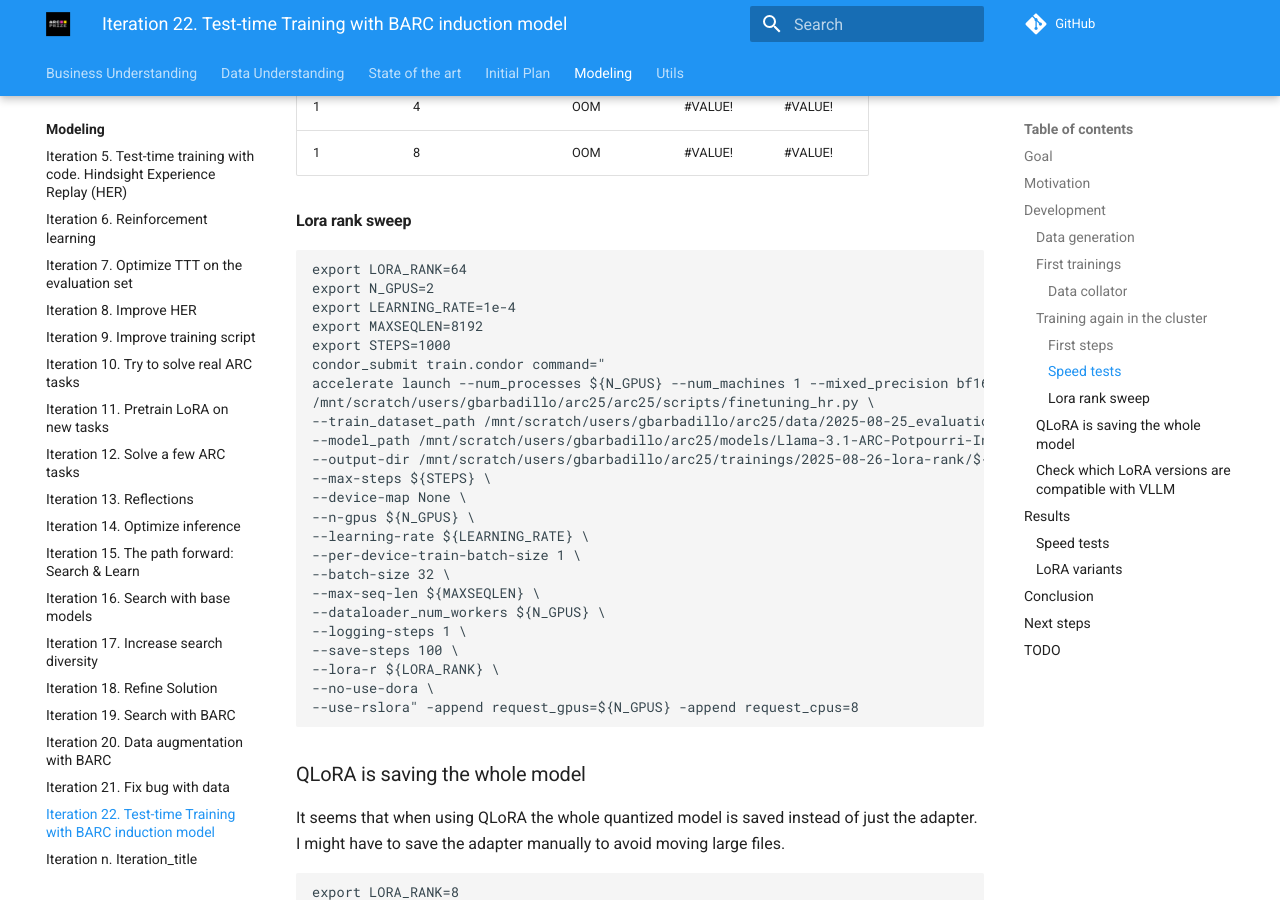
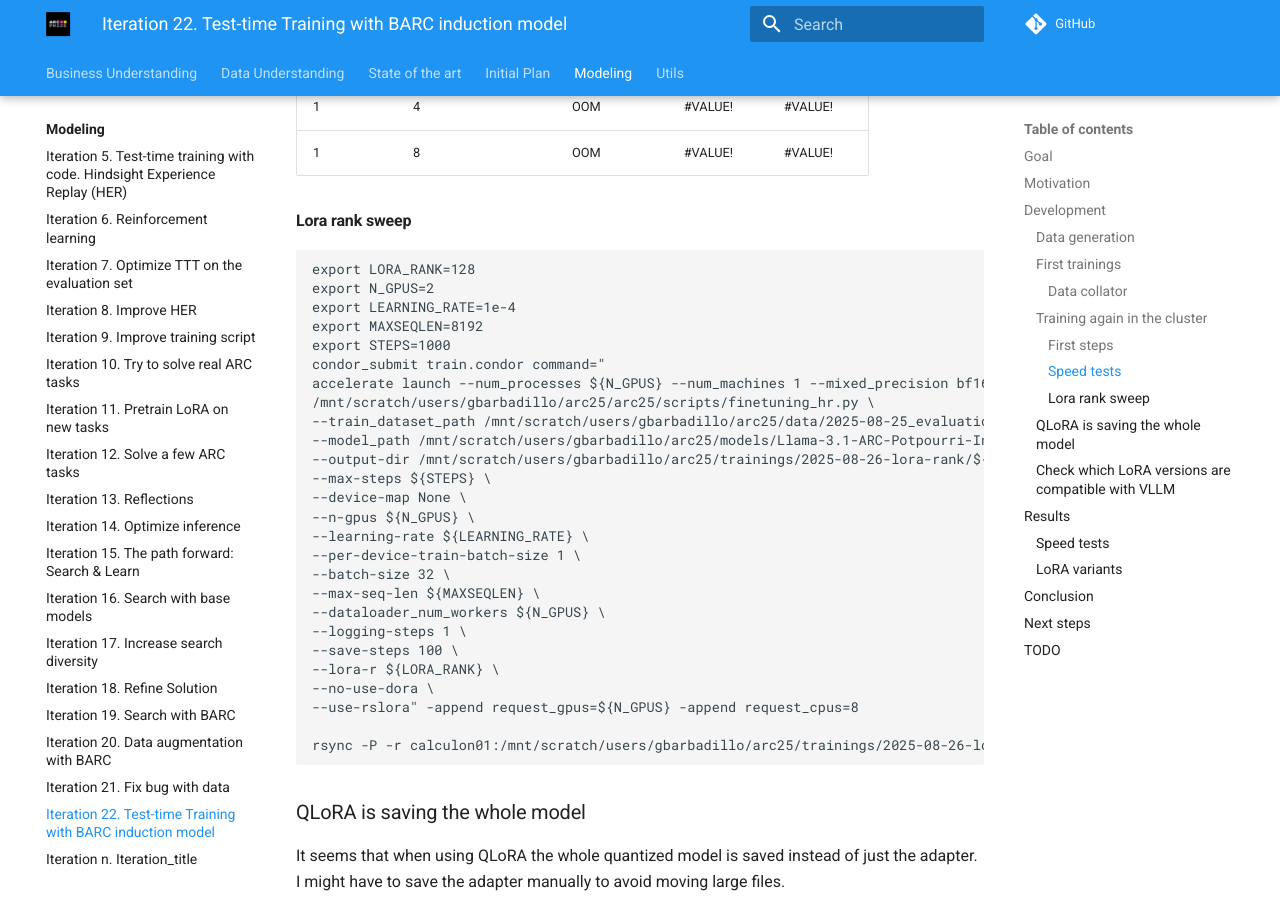
Before and after one commit to ironbar/arc25, an MkDocs documentation site: the page built from docs/modeling/Iteration_22_ttt_BARC.md, in a window 1280 px wide and 900 px high, scrolled down 6054 px. Built offline with MkDocs 1.6.1 and Material for MkDocs 9.7.7, drawn with Linux system fonts in a browser that asks for light colours; comment, search, counter and statistics services are not loaded.

Commit message:
added instruction to sync saved models

````diff
--- a/docs/modeling/Iteration_22_ttt_BARC.md
+++ b/docs/modeling/Iteration_22_ttt_BARC.md
@@ -287,7 +287,7 @@ accelerate launch --num_processes ${N_GPUS} --num_machines 1 --mixed_precision b
 #### Lora rank sweep
 
 ```bash
-export LORA_RANK=64
+export LORA_RANK=128
 export N_GPUS=2
 export LEARNING_RATE=1e-4
 export MAXSEQLEN=8192
@@ -311,6 +311,8 @@ accelerate launch --num_processes ${N_GPUS} --num_machines 1 --mixed_precision b
 --lora-r ${LORA_RANK} \
 --no-use-dora \
 --use-rslora" -append request_gpus=${N_GPUS} -append request_cpus=8
+
+rsync -P -r calculon01:/mnt/scratch/users/gbarbadillo/arc25/trainings/2025-08-26-lora-rank /mnt/data/MEGA/TEMP --exclude wandb/* --exclude *.pt
 ```
 
 ### QLoRA is saving the whole model
````
